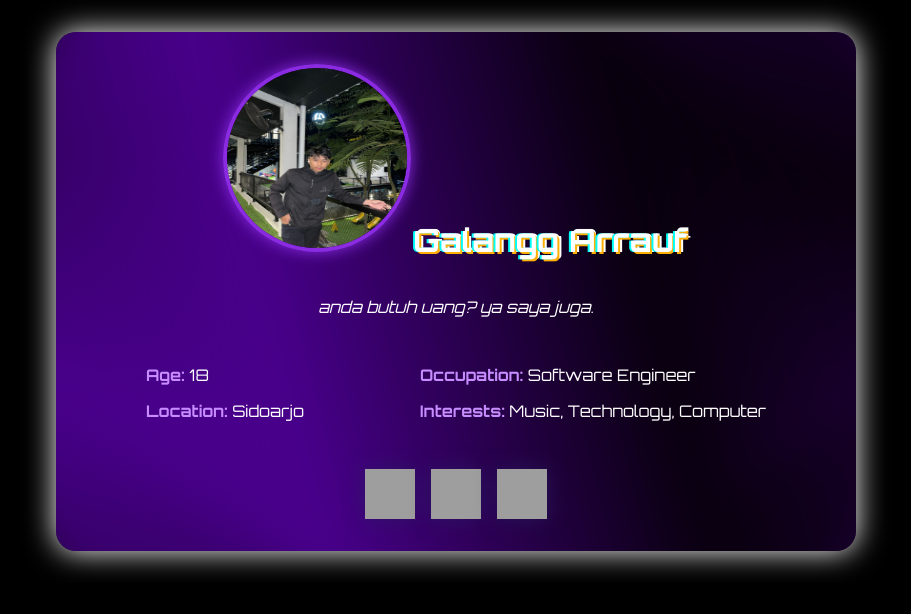
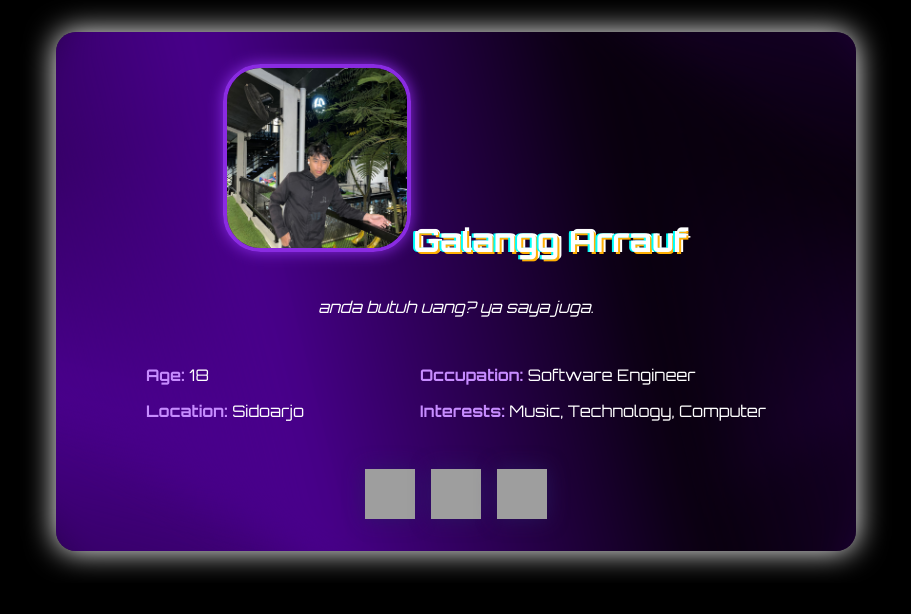
Before and after one commit to galangg22/datadiri, a plain HTML site: page index.html in a window 1280 px wide. Shown: the whole page, without its empty margins (184-1095 px from the left). Drawn offline with nearby package versions, Linux system fonts and the light colour scheme; grey boxes are pictures that could not be loaded.

Commit message:
Add files via upload

```diff
--- a/index.html
+++ b/index.html
@@ -62,16 +62,17 @@
             0% { transform: rotate(0deg); }
             100% { transform: rotate(360deg); }
         }
-
 /* Profile Image */
 .profile-img {
     width: 180px;
     height: 180px;
-            border-radius: 50%;
+    border-radius: 20%;
     border: 4px solid #8a2be2;
     box-shadow: 0 0 15px #8a2be2;
     transition: transform 0.3s ease;
+    object-fit: cover; /* Menampilkan gambar secara penuh */
 }
+
 
         .profile-img:hover {
             transform: scale(1.15);
```
Lines whose indentation alone changed are shown as unchanged.
